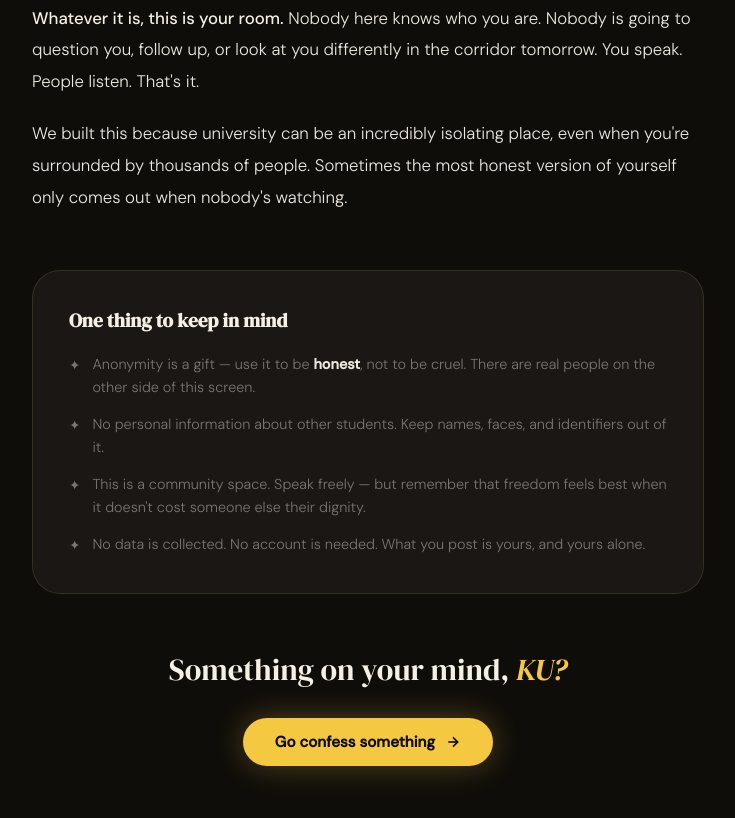
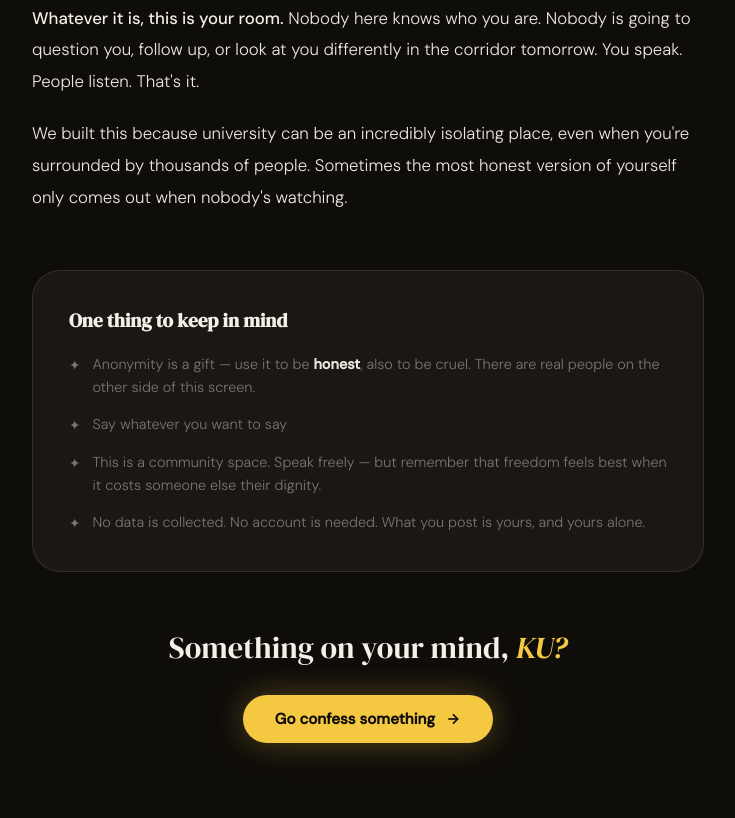
Before and after one commit to joyur98/kuconfession, a website: page about.html in a window 1280 px wide. Shown: the part 1502-2320 px from the top of the page, without its empty margins (272-1007 px from the left). Drawn offline with Linux system fonts and the light colour scheme.

Commit message:
fixed some stuff

```diff
--- a/about.html
+++ b/about.html
@@ -376,15 +376,15 @@
       <ul class="rules-list">
         <li>
           <span class="rule-icon">✦</span>
-          <span>Anonymity is a gift — use it to be <strong style="color:var(--text)">honest</strong>, not to be cruel. There are real people on the other side of this screen.</span>
+          <span>Anonymity is a gift — use it to be <strong style="color:var(--text)">honest</strong>, also to be cruel. There are real people on the other side of this screen.</span>
         </li>
         <li>
           <span class="rule-icon">✦</span>
-          <span>No personal information about other students. Keep names, faces, and identifiers out of it.</span>
+          <span>Say whatever you want to say</span>
         </li>
         <li>
           <span class="rule-icon">✦</span>
-          <span>This is a community space. Speak freely — but remember that freedom feels best when it doesn't cost someone else their dignity.</span>
+          <span>This is a community space. Speak freely — but remember that freedom feels best when it costs someone else their dignity.</span>
         </li>
         <li>
           <span class="rule-icon">✦</span>
```
